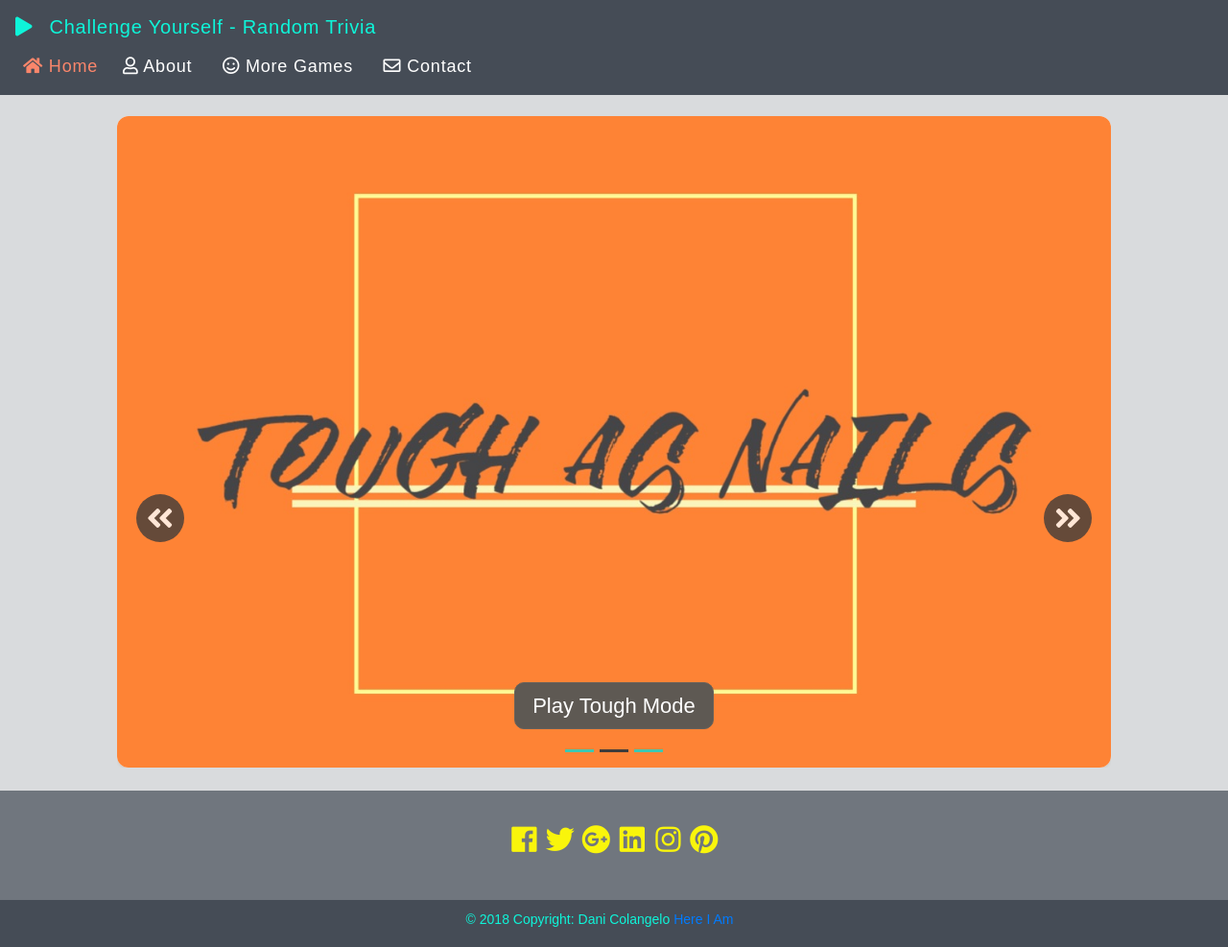
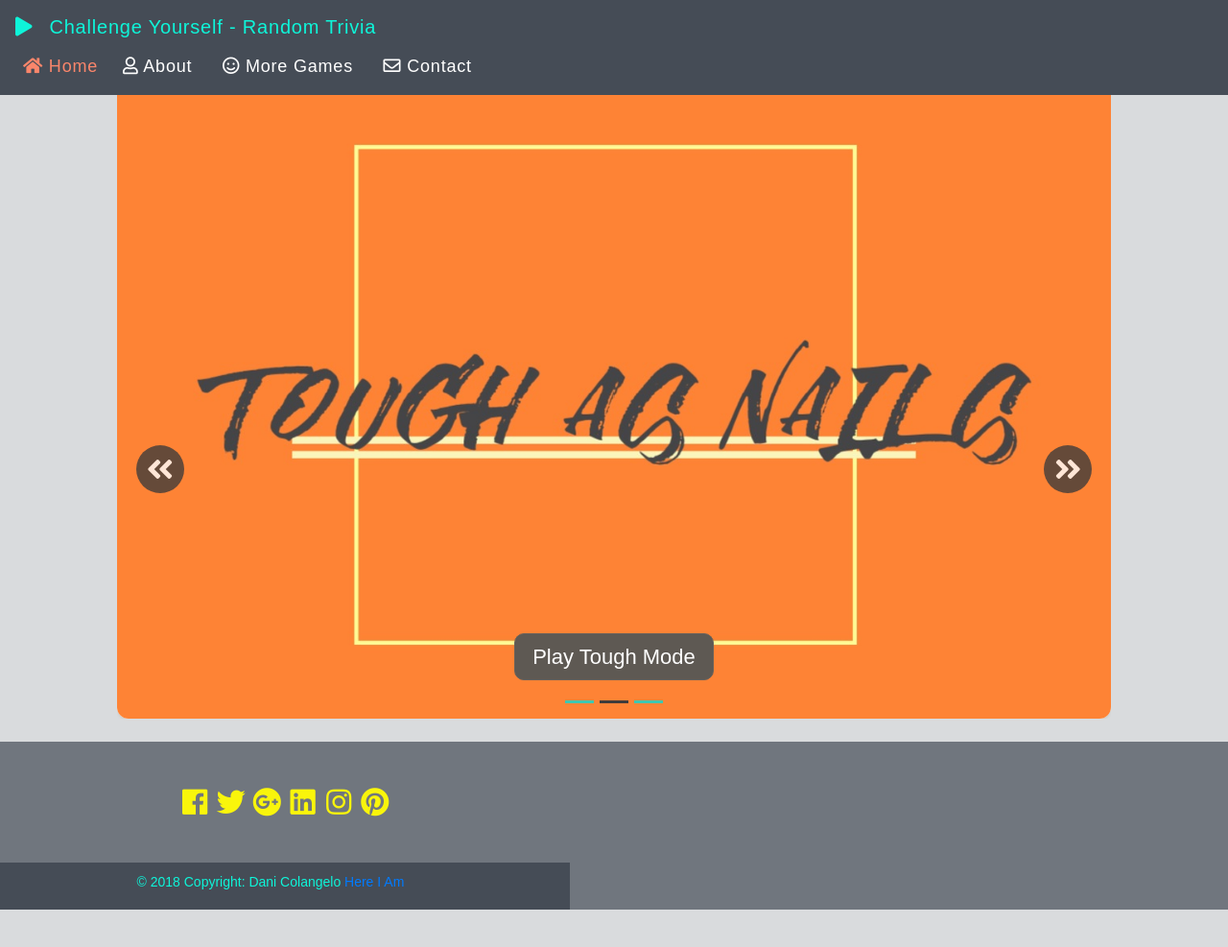
Before and after one commit to daniellabianca/ultimate-trivia, a plain HTML site: page index.html in a window 1280 px wide. Shown: the whole page at 96% size. After the commit the page ends 948 px from the top, so only its background shows below. Drawn offline with nearby package versions, Linux system fonts and the light colour scheme; a web font is replaced by a local one.

Commit message:
added project feedback

```diff
--- a/css/style.css
+++ b/css/style.css
@@ -1,19 +1,3 @@
-.container-fluid {
-    width: auto;
-    padding-right: 15px;
-    padding-left: 15px;
-    margin-right: auto;
-    margin-left: auto;
-    margin-top: 4%;
-}
-
-.container-fluid-footer {
-    width: 100%;
-    margin-right: auto;
-    margin-left: auto;
-    margin-top: -1%;
-
-}
 
 body {
     background-color: rgba(69, 76, 86, .2);
--- a/js/script.js
+++ b/js/script.js
@@ -325,6 +325,8 @@
     }
   ];
 
+// Create a variable called 'level' that could be toggled between easy, tough and impossible based on what button the user selects. Then replace all the hardcoded "impossible" arrays from below with the new 'level' var and you've scaled your code to three different versions!
+
   function startTrivia() {
     let htmlOutput = [];
     impossible.forEach((val, i) => {
@@ -363,11 +365,13 @@
 
   function showScore() {
     const triviaResults = triviaContainer.querySelectorAll(".answers");
+    // this conditional only cares for answers that are less than 7, and greater than 7, but what happens if they get 7 exactly? Try using a >=
     if (rightAnswers > 7) {
       resultsContainer.innerHTML = `You have ${rightAnswers} correct answers out of ${impossible.length}. \n \n Outstanding!`;
     } if (rightAnswers < 7) {
       resultsContainer.innerHTML = `You have ${rightAnswers} correct answers out of ${impossible.length}. \n \n Keep trying!`;
     }
+
     $("#triviaModal").modal("hide");
     $("#resultsModal").modal("show");
 
```
Also changed, not shown: 2 other files.
